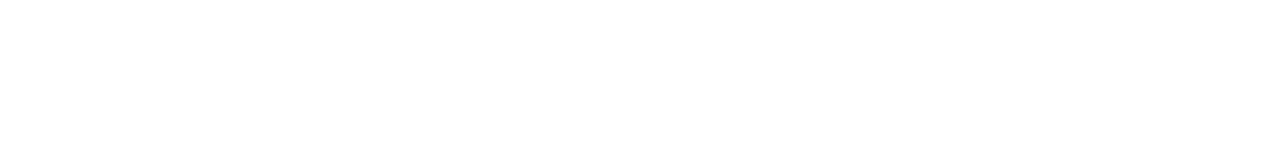
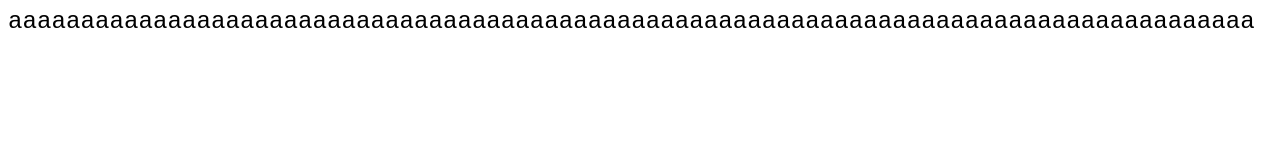
Before and after one commit to eding888/eding, a plain HTML site: page index.html in a window 1280 px wide. Drawn offline with Linux system fonts and the light colour scheme.

Commit message:
Develop method of populating perfect char # on screen

```diff
--- a/index.html
+++ b/index.html
@@ -5,9 +5,9 @@
   <meta name="viewport" content="width=device-width, initial-scale=1.0">
   <title>Document</title>
   <link rel="stylesheet" href="./styles.css">
-  <script src = './script.js'></script>
+  <script src = './script.js' defer></script>
 </head>
 <body>
-
+  <div id ="graphDiv"></div>
 </body>
 </html>
--- a/script.js
+++ b/script.js
@@ -0,0 +1,21 @@
+const graphDiv = document.getElementById('graphDiv');
+
+const populateDiv = (element) => {
+  const width = element.offsetWidth;
+  const maxCharWidth = Math.floor(width / 14.56);
+
+  let text = "";
+
+  for(let i = 0; i < maxCharWidth; i++){
+    text += 'a'
+  };
+  element.textContent = text;
+}
+
+const resizeObserver = new ResizeObserver(entries => {
+  populateDiv(graphDiv);
+});
+
+resizeObserver.observe(graphDiv);
+
+populateDiv(graphDiv);
--- a/styles.css
+++ b/styles.css
@@ -0,0 +1,7 @@
+#graphDiv{
+  font-family: monospace, monospace;
+  display: flex;
+  word-wrap: break-word;
+  font-size: 1.51rem;
+  text-align: center;
+}
```
